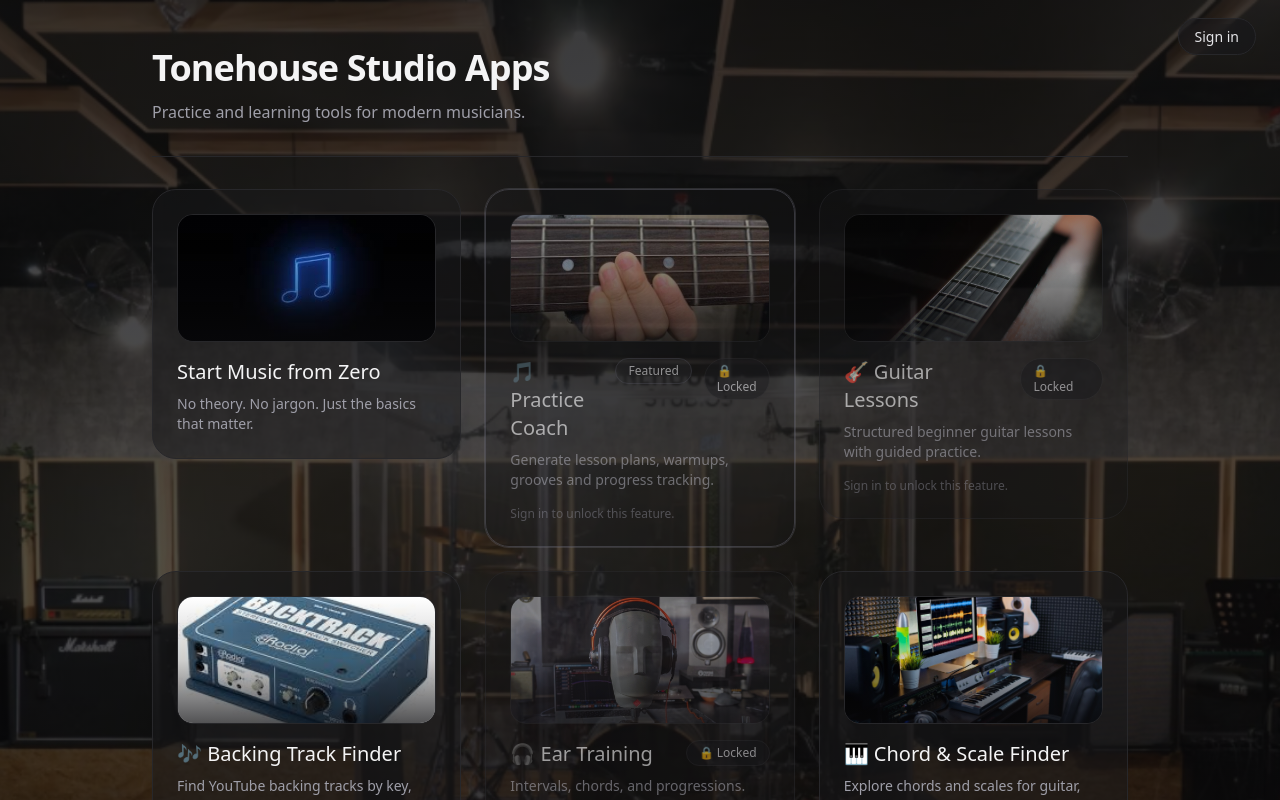
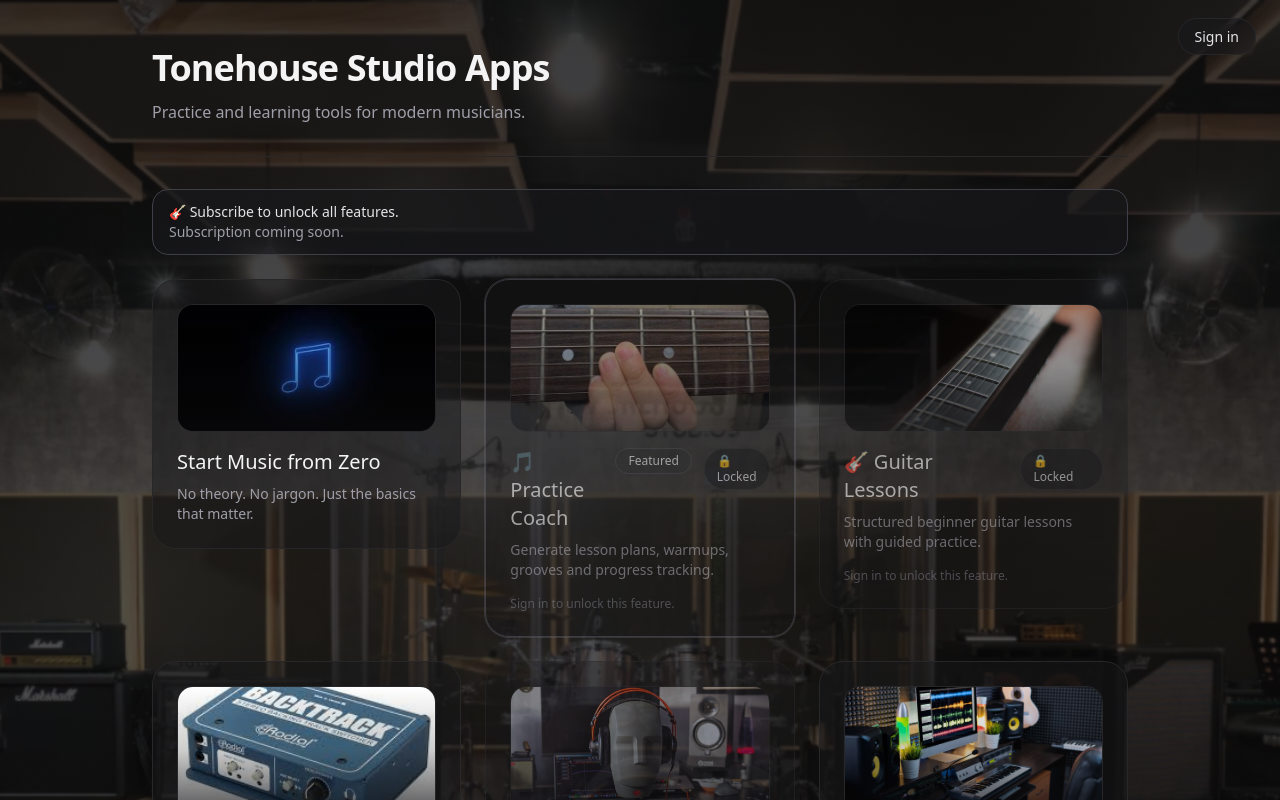
Before and after one commit to mohithkaranth/tonehouse-ai-coach, a Next.js app: page / in a window 1280 px wide. Shown: the top 800 px of the page. Built offline with nearby package versions, Linux system fonts and the light colour scheme; no server answers.

Commit message:
fix: prevent repeated Google signin for authenticated billing navigation

```diff
--- a/app/billing/page.tsx
+++ b/app/billing/page.tsx
@@ -11,7 +11,7 @@ export default async function BillingPage() {
   const email = session?.user?.email;
 
   if (!email) {
-    redirect("/signin?callbackUrl=/billing");
+    redirect("/api/auth/signin?callbackUrl=/billing");
   }
 
   const betaUser = await prisma.betaUser.findUnique({
--- a/app/page.tsx
+++ b/app/page.tsx
@@ -1,7 +1,9 @@
 import Image from "next/image";
 import Link from "next/link";
+import { getServerSession } from "next-auth";
 import SubscriptionComingSoon from "@/components/subscription/SubscriptionComingSoon";
-import { getUserAccessLevel } from "@/lib/getUserAccessLevel";
+import { authOptions } from "@/lib/auth";
+import { hasFullAccess } from "@/lib/hasFullAccess";
 
 type CardDef = {
   title: string;
@@ -93,7 +95,10 @@ function Card({
 }
 
 export default async function HomePage() {
-  const accessLevel = await getUserAccessLevel();
+  const session = await getServerSession(authOptions);
+  const hasAccess = await hasFullAccess({
+    email: session?.user?.email ?? undefined,
+  });
 
   const cards: CardDef[] = [
     {
@@ -182,7 +187,7 @@ export default async function HomePage() {
 
         <div className="mt-8 mb-8 h-px bg-zinc-800" />
 
-        {accessLevel === "restricted" && <SubscriptionComingSoon />}
+        {!hasAccess && <SubscriptionComingSoon />}
 
         <div className="grid gap-6 md:grid-cols-3">
           {cards.map((c) => (
@@ -190,8 +195,8 @@ export default async function HomePage() {
               key={c.href}
               title={c.title}
               description={c.description}
-              href={c.href}
-              disabled={Boolean(c.requiresAuth) && accessLevel !== "full"}
+              href={Boolean(c.requiresAuth) && !hasAccess ? "/billing" : c.href}
+              disabled={Boolean(c.requiresAuth) && !hasAccess}
               imageSrc={c.imageSrc}
               imageAlt={c.imageAlt}
               highlighted={c.href === "/coach"}
--- a/components/subscription/SubscriptionComingSoon.tsx
+++ b/components/subscription/SubscriptionComingSoon.tsx
@@ -1,7 +1,14 @@
+import Link from "next/link";
+
 export default function SubscriptionComingSoon() {
   return (
     <div className="mb-6 rounded-2xl border border-zinc-700 bg-zinc-900/70 px-4 py-3 text-sm text-zinc-200">
-      <p>🎸 Subscribe to unlock all features.</p>
+      <p>
+        <Link href="/billing" className="underline-offset-4 hover:underline">
+          🎸 Subscribe to unlock all features
+        </Link>
+        .
+      </p>
       <p className="text-zinc-400">Subscription coming soon.</p>
     </div>
   );
```
